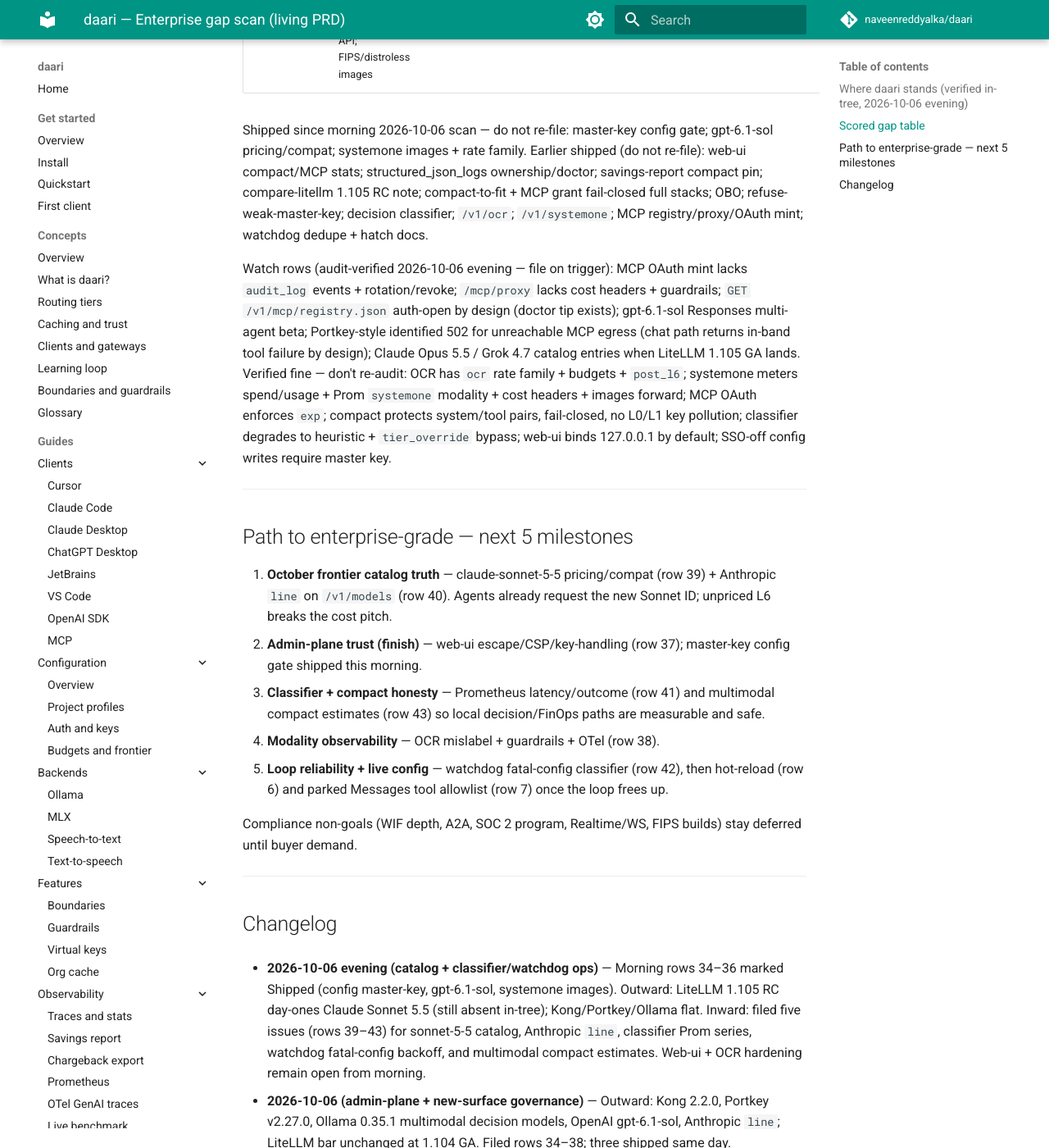
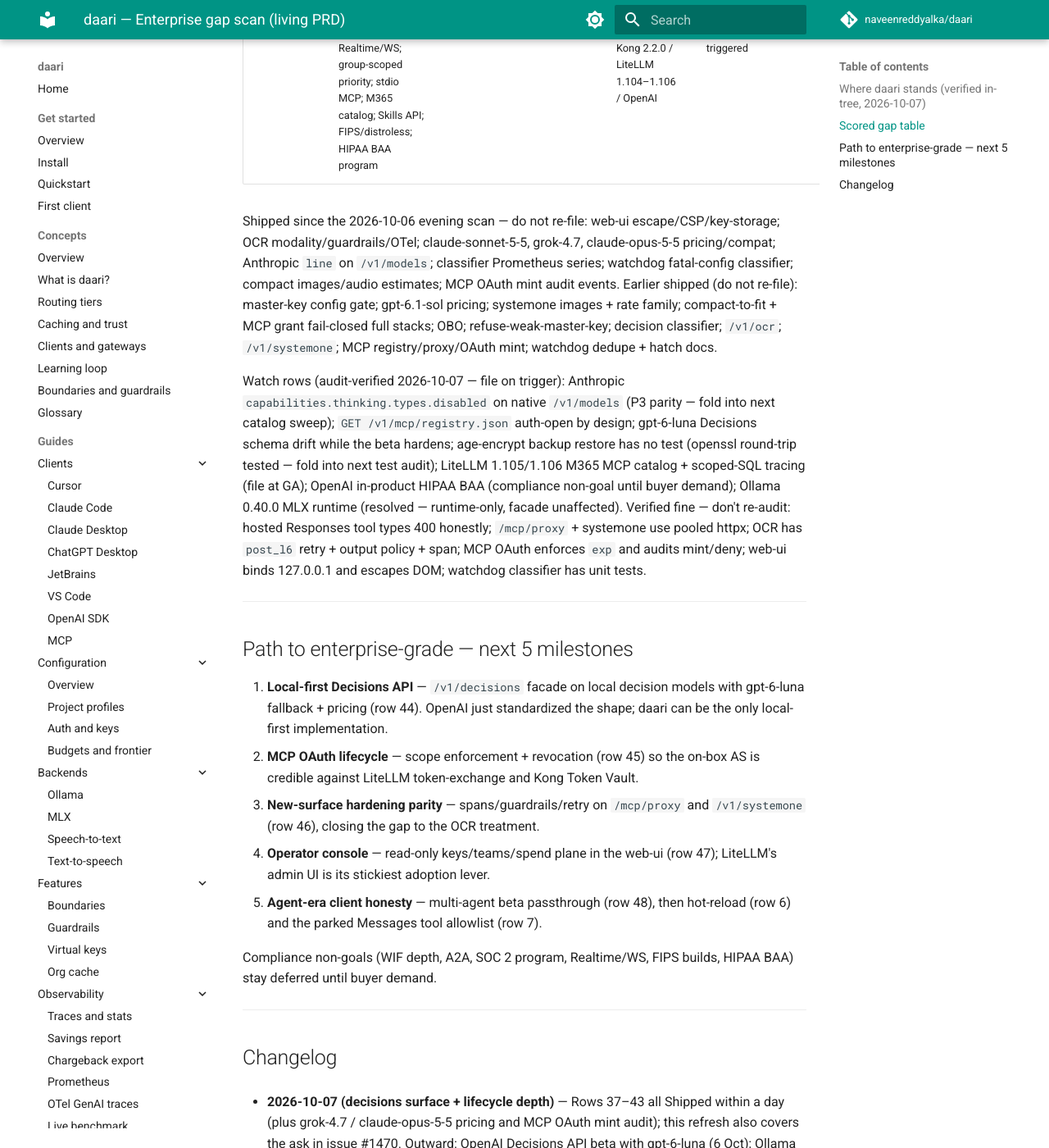
Before and after one commit to naveenreddyalka/daari, an MkDocs documentation site: the page built from docs/prd/ENTERPRISE.md, in a window 1280 px wide and 1400 px high, scrolled down 3870 px. Shown: the whole window at 82% size. Built offline with MkDocs 1.6.1 and Material for MkDocs 9.7.7, drawn with Linux system fonts in a browser that asks for light colours; comment, search, counter and statistics services are not loaded; some of the changed text lies outside the part shown.

Commit message:
docs(prd): retarget ENTERPRISE for decisions surface and lifecycle depth
Co-authored-by: Naveen Reddy Alka <naveenreddyalka@users.noreply.github.com>

```diff
--- a/docs/prd/ENTERPRISE.md
+++ b/docs/prd/ENTERPRISE.md
@@ -11,28 +11,34 @@
 
 ---
 
-## Where daari stands (verified in-tree, 2026-10-06 evening)
+## Where daari stands (verified in-tree, 2026-10-07)
 
-**Loop velocity.** Morning admin-plane + new-surface batch drained in hours:
-master-key gate on SSO-off config writes, gpt-6.1-sol pricing/compat, and
-systemone Clef `images` + `systemone` rate family are on `main`. Still open:
-web-ui escape/CSP/key-storage, OCR Prom modality + guardrails/OTel. Hot-reload
-`config.yaml` stays in flight; Messages `mcp_servers` tool allowlist stays parked.
+**Loop velocity.** The entire 2026-10-06 evening table (rows 37–43) drained in
+under a day: web-ui escape/CSP/key-storage, OCR Prom modality + output
+guardrails + OTel, claude-sonnet-5-5, Anthropic `line` on `/v1/models`,
+classifier Prometheus series, watchdog fatal-config classifier, and multimodal
+compact estimates are all on `main` — plus grok-4.7 and claude-opus-5-5
+pricing and MCP OAuth mint audit events. Hot-reload `config.yaml` stays in
+flight; Messages `mcp_servers` tool allowlist stays parked; `/mcp/proxy` cost
+headers are queued in the backlog.
 
-**Outward.** LiteLLM **v1.104.0 GA** remains the stable bar; **v1.105.0-rc.1**
-(4 Oct) still watch-only but day-ones Claude Sonnet 5.5, Grok 4.7, Lens/Agent
-Traces, and `litellm.agent()`. **Kong 2.2.0** / **Portkey v2.27.0** /
-**Ollama 0.35.1** unchanged since morning. **Provider mover now:** Anthropic
-**claude-sonnet-5-5** (28 Sep, $2/$10, adaptive thinking; non-default
-temperature → 400) is absent from daari's price/compat tables; Models API
-`line` (1 Oct) still missing on native `/v1/models`.
+**Outward.** **OpenAI shipped the Decisions API beta with `gpt-6-luna`
+(6 Oct)** — typed text/image judgments, now the third competitor decisions
+surface after Portkey v2.25.0 (TypeSafe Jev) and Kong 2.2.0. **Ollama v0.40.0
+went stable** (MLX default runtime on Apple Silicon, including decision models
+and an MLX embedding model — runtime-only, facade unaffected). Anthropic added
+`capabilities.thinking.types.disabled` to the Models API (5 Oct). LiteLLM bar
+stays **v1.104.0 GA** (1.105.0-rc.1 / 1.106.0-dev.1 add M365 MCP catalog +
+scoped-SQL tracing — watch). Portkey v2.27.0 / Kong 2.2.0 / OpenRouter (08-19)
+/ MCP blog (08-22) flat.
 
-**Inward theme: October catalog truth + classifier/watchdog ops honesty.**
-Code audit confirmed: no `claude-sonnet-5-5` in `_DEFAULT_MODEL_PRICES` /
-param_compat; `anthropic_model_cards()` omits `line`; decision classifier has
-trace-only observability; compact_to_fit `estimate_tokens` ignores
-`images`/`audio` and can drop image-only turns; local watchdog still
-KeepAlive-loops on fatal master_key refuse (two open regression trackers).
+**Inward theme: decisions surface + lifecycle depth on the new stacks.**
+Code audit confirmed: no `/v1/decisions` and no `gpt-6-luna` pricing; the MCP
+OAuth AS mints tokens with unvalidated scopes, never checks the scope claim on
+verify, and has no revocation; `/mcp/proxy` and `/v1/systemone` lack OTel
+spans, guardrails, and retry (OCR has all three on output); the web-ui is
+observability-only (keys/teams/spend have no HTTP read plane); Responses
+silently drops gpt-6.1-sol multi-agent beta fields.
 
 ---
 
@@ -40,16 +46,18 @@
 
 | # | Gap | Impact | Effort | Who does it best today | Why daari wins local-first | Action |
 |---|-----|:--:|:--:|------------------------|----------------------------|--------|
-| 39 | claude-sonnet-5-5 pricing / capabilities / param compat | 4 | 1 | LiteLLM 1.105 RC day-one catalog | Cost-true L6 when agents already pick the new ID | Filed [#1450](https://github.com/naveenreddyalka/daari/issues/1450) |
-| 40 | Anthropic Models API `line` on native `/v1/models` | 3 | 1 | Anthropic Models API (1 Oct) | Local catalog parity for Claude-native clients | Filed [#1451](https://github.com/naveenreddyalka/daari/issues/1451) |
-| 41 | Decision classifier Prometheus latency + outcome series | 4 | 2 | LiteLLM / Kong decision metrics | Prove on-box classifier SLO vs hosted Jev | Filed [#1452](https://github.com/naveenreddyalka/daari/issues/1452) |
-| 42 | Watchdog fatal-config classifier + stop KeepAlive spam | 4 | 2 | — (ops honesty) | Autonomous loop must not file daemon-unreachable forever | Filed [#1453](https://github.com/naveenreddyalka/daari/issues/1453) |
-| 43 | compact_to_fit counts images/audio; protect image-only turns | 3 | 2 | LiteLLM multimodal compact | FinOps + vision context honesty before L6 | Filed [#1454](https://github.com/naveenreddyalka/daari/issues/1454) |
-| 37 | Web-ui hardening: escape DOM, CSP, no localStorage keys | 4 | 3 | LiteLLM proxy UI | Static page — escaping + CSP are cheap | Open [#1444](https://github.com/naveenreddyalka/daari/issues/1444) |
-| 38 | OCR modality mislabeled as chat in Prometheus; no guardrails/OTel | 4 | 2 | Kong per-modality costs | Local OCR pitch needs honest FinOps + redaction | Open [#1445](https://github.com/naveenreddyalka/daari/issues/1445) |
-| 34 | Master-key gate on `/v1/daari/config` writes when SSO off | 5 | 2 | LiteLLM 1.104 master-key admin routes | Local check; `master_key_matches` already in SSO-on path | Shipped |
-| 35 | gpt-6.1-sol pricing / capabilities / param compat | 4 | 1 | LiteLLM price map cadence | Cost-true local-vs-frontier escalation | Shipped |
-| 36 | `/v1/systemone` multimodal `images` + dedicated rate family | 4 | 1 | Ollama 0.35.1 native | Decision models stay on-box vs hosted Jev | Shipped |
+| 44 | OpenAI-compatible `/v1/decisions` on local decision models + gpt-6-luna fallback | 5 | 2 | OpenAI Decisions beta (6 Oct); Portkey/Kong Jev | Typed judgments on-box at $0, frontier only on miss | Filed [#1474](https://github.com/naveenreddyalka/daari/issues/1474) |
+| 45 | MCP OAuth AS: scope enforcement + RFC 7009 revocation | 4 | 2 | LiteLLM 1.103 token-exchange; Kong Token Vault | On-box revoke/scope check = zero network hops | Filed [#1475](https://github.com/naveenreddyalka/daari/issues/1475) |
+| 46 | OTel spans + guardrails + retry on `/mcp/proxy` and `/v1/systemone` | 4 | 2 | Kong W3C trace on MCP; Portkey guardrails on decisions `state` | Local policy checks add near-zero latency | Filed [#1476](https://github.com/naveenreddyalka/daari/issues/1476) |
+| 47 | Web-ui read-only keys/teams/spend admin plane | 4 | 3 | LiteLLM proxy admin UI | Same-box console, no SaaS, reuses existing stores | Filed [#1477](https://github.com/naveenreddyalka/daari/issues/1477) |
+| 48 | Responses multi-agent beta fields forwarded or honest 400 | 3 | 2 | OpenAI gpt-6.1-sol multi-agent beta | Transparent delegation passthrough with budgets intact | Filed [#1478](https://github.com/naveenreddyalka/daari/issues/1478) |
+| 37 | Web-ui hardening: escape DOM, CSP, no localStorage keys | 4 | 3 | LiteLLM proxy UI | Static page — escaping + CSP are cheap | Shipped |
+| 38 | OCR Prometheus modality + output guardrails + OTel | 4 | 2 | Kong per-modality costs | Local OCR pitch needs honest FinOps + redaction | Shipped |
+| 39 | claude-sonnet-5-5 pricing / capabilities / param compat | 4 | 1 | LiteLLM 1.105 RC day-one catalog | Cost-true L6 when agents already pick the new ID | Shipped |
+| 40 | Anthropic Models API `line` on native `/v1/models` | 3 | 1 | Anthropic Models API (1 Oct) | Local catalog parity for Claude-native clients | Shipped |
+| 41 | Decision classifier Prometheus latency + outcome series | 4 | 2 | LiteLLM / Kong decision metrics | Prove on-box classifier SLO vs hosted Jev | Shipped |
+| 42 | Watchdog fatal-config classifier + stop KeepAlive spam | 4 | 2 | — (ops honesty) | Autonomous loop must not file daemon-unreachable forever | Shipped |
+| 43 | compact_to_fit counts images/audio; protect image-only turns | 3 | 2 | LiteLLM multimodal compact | FinOps + vision context honesty before L6 | Shipped |
 | 6 | Hot-reload `config.yaml` | 3 | 2 | LiteLLM config ownership | Open — in flight | Open |
 | 7 | Per-key tool-name allowlist for Messages `mcp_servers` | 4 | 3 | LiteLLM `mcp_tool_permissions` | Parked (needs ≥60m session) | Parked |
 | 24 | Grafana panel for `compact_to_fit_applied` | 2 | 1 | LiteLLM spend dashboards | Shipped | Shipped |
@@ -62,70 +70,74 @@
 | 21 | Hermetic pin: compact_to_fit in config + routing-tiers | 2 | 1 | — (docs regression) | Shipped | Shipped |
 | 22 | `daari_meta` + stats when compact_to_fit actually trims | 3 | 2 | LiteLLM compact telemetry | Shipped | Shipped |
 | 23 | Opt-in fail-closed MCP when key has no MCP grant | 4 | 2 | LiteLLM `require_key_mcp_access_defined` | Shipped | Shipped |
-| 8 | Full DCR; A2A; Realtime/WS; group-scoped priority; stdio MCP; M365 catalog; Skills API; FIPS/distroless images | 2–4 | 3–5 | Portkey / Kong 2.2.0 / LiteLLM 1.104–1.105 | Demand-triggered | Watch |
+| 8 | Full DCR; A2A; Realtime/WS; group-scoped priority; stdio MCP; M365 catalog; Skills API; FIPS/distroless; HIPAA BAA program | 2–4 | 3–5 | Portkey / Kong 2.2.0 / LiteLLM 1.104–1.106 / OpenAI | Demand-triggered | Watch |
 
-Shipped since morning 2026-10-06 scan — do not re-file: master-key config
-gate; gpt-6.1-sol pricing/compat; systemone images + rate family. Earlier
-shipped (do not re-file): web-ui compact/MCP stats; structured_json_logs
-ownership/doctor; savings-report compact pin; compare-litellm 1.105 RC note;
-compact-to-fit + MCP grant fail-closed full stacks; OBO; refuse-weak-master-key;
-decision classifier; `/v1/ocr`; `/v1/systemone`; MCP registry/proxy/OAuth mint;
-watchdog dedupe + hatch docs.
+Shipped since the 2026-10-06 evening scan — do not re-file: web-ui
+escape/CSP/key-storage; OCR modality/guardrails/OTel; claude-sonnet-5-5,
+grok-4.7, claude-opus-5-5 pricing/compat; Anthropic `line` on `/v1/models`;
+classifier Prometheus series; watchdog fatal-config classifier; compact
+images/audio estimates; MCP OAuth mint audit events. Earlier shipped (do not
+re-file): master-key config gate; gpt-6.1-sol pricing; systemone images +
+rate family; compact-to-fit + MCP grant fail-closed full stacks; OBO;
+refuse-weak-master-key; decision classifier; `/v1/ocr`; `/v1/systemone`;
+MCP registry/proxy/OAuth mint; watchdog dedupe + hatch docs.
 
-Watch rows (audit-verified 2026-10-06 evening — file on trigger): MCP OAuth
-mint lacks `audit_log` events + rotation/revoke; `/mcp/proxy` lacks cost
-headers + guardrails; `GET /v1/mcp/registry.json` auth-open by design (doctor
-tip exists); gpt-6.1-sol Responses multi-agent beta; Portkey-style identified
-502 for unreachable MCP egress (chat path returns in-band tool failure by
-design); Claude Opus 5.5 / Grok 4.7 catalog entries when LiteLLM 1.105 GA
-lands. Verified fine — don't re-audit: OCR has `ocr` rate family + budgets +
-`post_l6`; systemone meters spend/usage + Prom `systemone` modality + cost
-headers + images forward; MCP OAuth enforces `exp`; compact protects
-system/tool pairs, fail-closed, no L0/L1 key pollution; classifier degrades to
-heuristic + `tier_override` bypass; web-ui binds 127.0.0.1 by default;
-SSO-off config writes require master key.
+Watch rows (audit-verified 2026-10-07 — file on trigger): Anthropic
+`capabilities.thinking.types.disabled` on native `/v1/models` (P3 parity —
+fold into next catalog sweep); `GET /v1/mcp/registry.json` auth-open by
+design; gpt-6-luna Decisions schema drift while the beta hardens; age-encrypt
+backup restore has no test (openssl round-trip tested — fold into next test
+audit); LiteLLM 1.105/1.106 M365 MCP catalog + scoped-SQL tracing (file at
+GA); OpenAI in-product HIPAA BAA (compliance non-goal until buyer demand);
+Ollama 0.40.0 MLX runtime (resolved — runtime-only, facade unaffected).
+Verified fine — don't re-audit: hosted Responses tool types 400 honestly;
+`/mcp/proxy` + systemone use pooled httpx; OCR has `post_l6` retry + output
+policy + span; MCP OAuth enforces `exp` and audits mint/deny; web-ui binds
+127.0.0.1 and escapes DOM; watchdog classifier has unit tests.
 
 ---
 
 ## Path to enterprise-grade — next 5 milestones
 
-1. **October frontier catalog truth** — claude-sonnet-5-5 pricing/compat
-   (row 39) + Anthropic `line` on `/v1/models` (row 40). Agents already
-   request the new Sonnet ID; unpriced L6 breaks the cost pitch.
-2. **Admin-plane trust (finish)** — web-ui escape/CSP/key-handling (row 37);
-   master-key config gate shipped this morning.
-3. **Classifier + compact honesty** — Prometheus latency/outcome (row 41) and
-   multimodal compact estimates (row 43) so local decision/FinOps paths are
-   measurable and safe.
-4. **Modality observability** — OCR mislabel + guardrails + OTel (row 38).
-5. **Loop reliability + live config** — watchdog fatal-config classifier
-   (row 42), then hot-reload (row 6) and parked Messages tool allowlist
-   (row 7) once the loop frees up.
+1. **Local-first Decisions API** — `/v1/decisions` facade on local decision
+   models with gpt-6-luna fallback + pricing (row 44). OpenAI just
+   standardized the shape; daari can be the only local-first implementation.
+2. **MCP OAuth lifecycle** — scope enforcement + revocation (row 45) so the
+   on-box AS is credible against LiteLLM token-exchange and Kong Token Vault.
+3. **New-surface hardening parity** — spans/guardrails/retry on `/mcp/proxy`
+   and `/v1/systemone` (row 46), closing the gap to the OCR treatment.
+4. **Operator console** — read-only keys/teams/spend plane in the web-ui
+   (row 47); LiteLLM's admin UI is its stickiest adoption lever.
+5. **Agent-era client honesty** — multi-agent beta passthrough (row 48), then
+   hot-reload (row 6) and the parked Messages tool allowlist (row 7).
 
 Compliance non-goals (WIF depth, A2A, SOC 2 program, Realtime/WS, FIPS
-builds) stay deferred until buyer demand.
+builds, HIPAA BAA) stay deferred until buyer demand.
 
 ---
 
 ## Changelog
 
-- **2026-10-06 evening (catalog + classifier/watchdog ops)** — Morning rows
-  34–36 marked Shipped (config master-key, gpt-6.1-sol, systemone images).
-  Outward: LiteLLM 1.105 RC day-ones Claude Sonnet 5.5 (still absent in-tree);
-  Kong/Portkey/Ollama flat. Inward: filed five issues (rows 39–43) for
-  sonnet-5-5 catalog, Anthropic `line`, classifier Prom series, watchdog
-  fatal-config backoff, and multimodal compact estimates. Web-ui + OCR
-  hardening remain open from morning.
+- **2026-10-07 (decisions surface + lifecycle depth)** — Rows 37–43 all
+  Shipped within a day (plus grok-4.7 / claude-opus-5-5 pricing and MCP OAuth
+  mint audit); this refresh also covers the ask in issue #1470. Outward:
+  OpenAI Decisions API beta with gpt-6-luna (6 Oct); Ollama 0.40.0 stable
+  (MLX default); Anthropic `thinking.types.disabled` Models field; LiteLLM
+  bar unchanged at 1.104 GA. Inward: filed rows 44–48 — local-first
+  `/v1/decisions`, MCP OAuth scope/revocation, new-surface
+  spans/guardrails/retry, web-ui admin read plane, Responses multi-agent
+  honesty.
 
-- **2026-10-06 (admin-plane + new-surface governance)** — Outward: Kong 2.2.0,
-  Portkey v2.27.0, Ollama 0.35.1 multimodal decision models, OpenAI
-  gpt-6.1-sol, Anthropic `line`; LiteLLM bar unchanged at 1.104 GA. Filed
-  rows 34–38; three shipped same day.
+- **2026-10-06 evening (catalog + classifier/watchdog ops)** — Filed rows
+  39–43 (sonnet-5-5 catalog, Anthropic `line`, classifier Prom series,
+  watchdog fatal-config backoff, multimodal compact estimates); rows 34–36
+  marked Shipped.
 
-- **2026-10-05 (operate-gates + FinOps surface shipped)** — Grafana compact,
-  grant counter, initialize refuse, token-drop stats, compare-litellm 1.104
-  marked Shipped; FinOps/container-ops refill drained same-day.
+- **2026-10-06 (admin-plane + new-surface governance)** — Kong 2.2.0, Portkey
+  v2.27.0, Ollama 0.35.1, gpt-6.1-sol, Anthropic `line`. Filed rows 34–38;
+  three shipped same day.
 
-- **2026-10-04 → 08-28** — Condensed: LiteLLM 1.104 GA + operate-gates;
-  OBO + refuse-weak-key + classifier; decision models + MCP OAuth; structured
-  outputs; client honesty; MCP ops; Apache 2.0; this PRD's creation.
+- **2026-10-05 → 08-28** — Condensed: operate-gates + FinOps surface;
+  LiteLLM 1.104 GA; OBO + refuse-weak-key + classifier; decision models +
+  MCP OAuth; structured outputs; client honesty; MCP ops; Apache 2.0; this
+  PRD's creation.
```
